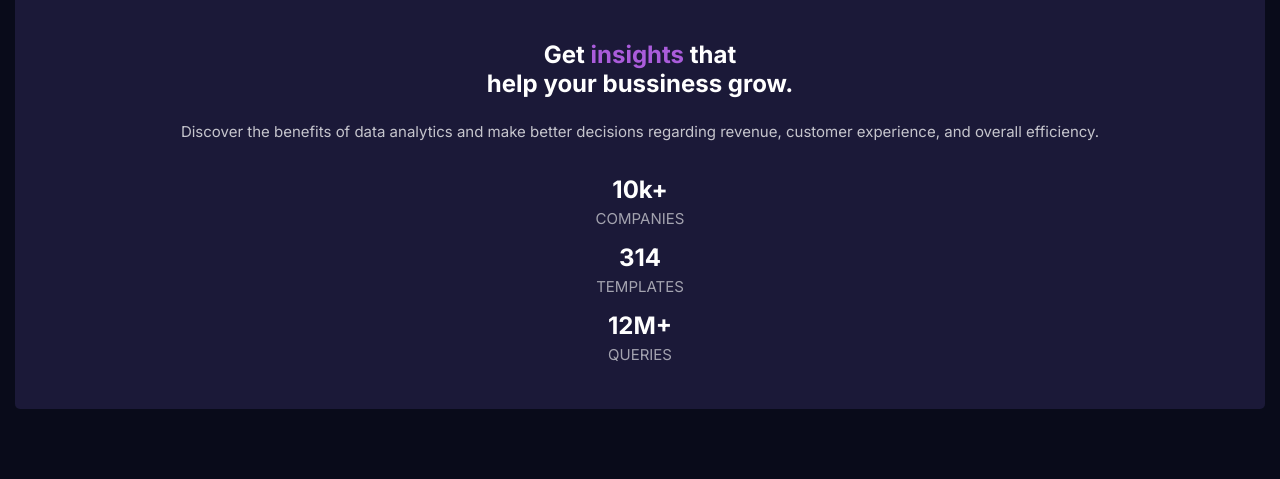
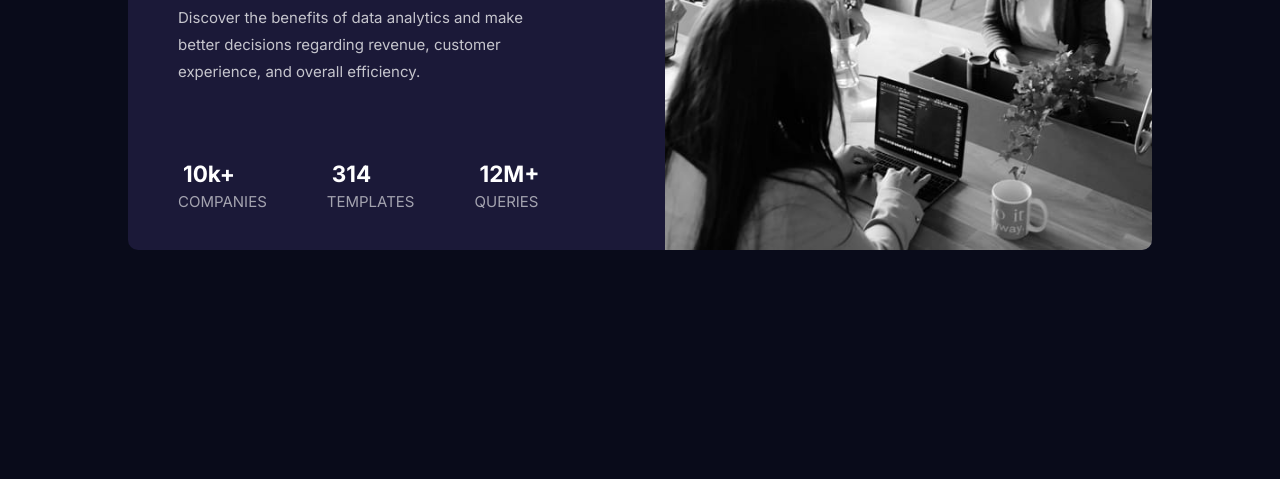
Before and after one commit to Mooenz/portfolio-frontendmentor, a plain HTML site: page stats-preview-card-component-main/index.html in a window 1280 px wide. Shown: the part 350-829 px from the top of the page. After the commit the page ends 800 px from the top, so only its background shows below. Drawn offline with Linux system fonts and the light colour scheme.

Commit message:
Upload desktop view

```diff
--- a/stats-preview-card-component-main/css/style.css
+++ b/stats-preview-card-component-main/css/style.css
@@ -7,20 +7,35 @@
   --main-color-font-stats: hsla(0, 0%, 100%, 0.6);
   --main-font-family-body: 'Inter', sans-serif;
   --main-img-mobile: url(./images/image-header-mobile.jpg);
+  --main-img-desktop: url(./images/image-header-desktop.jpg);
 }
 
+* {
+  margin: 0;
+  padding: 0;
+  border:0;
+}
+
+html {
+  height: 100vh;
+}
+
+
 body {
-  margin: 70px 15px;
   background-color: var(--main-bg-color);
   font-family: var(--main-font-family-body);
+  font-size: 15px;
+  height: 100%;
 }
 
-figure {
-  margin: 0;
+main {
+  height: 100%;
+  display: flex;
+  padding: 70px 15px;
 }
 
 .img {
-  background-image: var(--main-img-mobile);
+  background:var(--main-img-mobile);
   background-size: cover;
   background-repeat:no-repeat;
   width: 100%;
@@ -28,12 +43,7 @@ figure {
 }
 
 .borde-radius-top {
-  -webkit-border-top-left-radius: 5px;
-  -webkit-border-top-right-radius: 5px;
-  -moz-border-radius-topleft: 5px;
-  -moz-border-radius-topright: 5px;
-  border-top-left-radius: 5px;
-  border-top-right-radius: 5px;
+  border-radius: 10px 10px 0px 0px;
 }
 
 .overlay {
@@ -43,34 +53,23 @@ figure {
   z-index: 1;
   height: 270px;
 }
-.container {
-  width: 100%;
-  height: 100vh;
-}
+
 .main-section {
-  -webkit-border-bottom-right-radius: 5px;
-  -webkit-border-bottom-left-radius: 5px;
-  -moz-border-radius-bottomright: 5px;
-  -moz-border-radius-bottomleft: 5px;
-  border-bottom-right-radius: 5px;
-  border-bottom-left-radius: 5px;
+  border-radius: 0px 0px 10px 10px;
   background-color: var(--main-bg-card-color);
-  height: 100%;
+
 }
 
 .container-main {
   padding: 30px;
-
 }
 
 .container-body {
   margin: 20px 0;
-
 }
 
 .container-body p {
   color: var(--main-color-font-paragraph);
-  font-size: 15px;
   font-weight: 400;
   text-align: center;
   line-height: 180%;
@@ -78,13 +77,18 @@ figure {
 
 .container-body  h1 {
   text-align: center;
+  font-size: 26px;
+  margin: 0 0 20px 0;
 }
 
 h1, h2 {
   font-weight: 700;
   color: var(--main-color-font-heading);
 }
-.accent {color: var(--main-bg-accent-color);}
+
+.accent {
+  color: var(--main-bg-accent-color);
+}
 
 .container-stats {
   margin: 30px 0px 10px 0px;
@@ -103,5 +107,86 @@ h1, h2 {
 }
 
 .stat {
-  margin: 15px;
+  margin: 20px 0;
 }
+
+@media (min-width:550px) {
+  .container-stats {
+    display: flex;
+    justify-content: center;
+  }
+
+  .main-section {
+    width: 80%;
+    margin: auto;
+  }
+
+  .stat {
+    margin: 20px;
+  }
+}
+
+@media (min-width:700px) {
+  main {
+    padding: 0;
+  }
+  .img {
+    background-image: var(--main-img-desktop);
+    height: 400px;
+  }
+  .overlay {
+    margin: -400px 0 0 0;
+    height: 400px;
+  }
+
+  .main-section {
+    width: 540px;
+    margin: auto;
+  }
+}
+
+@media (min-width:1024px) {
+  .img {
+    background-image: var(--main-img-desktop);
+    background-size: cover;
+    width: 50%;
+  }
+
+  .borde-radius-top {
+    border-radius: 0px 10px 10px 0px;
+  }
+
+  .main-section {
+    display: flex;
+    flex-direction: row-reverse;
+    align-items: center;
+    border-radius: 10px 10px 10px 10px;
+    width: 80%;
+  }
+
+  .container-main {
+    border-radius: 10px 0 0 10px;
+    width: 50%;
+    padding: 0 0 0 50px;
+  }
+
+  .container-body  h1 {
+    text-align: start;
+    font-size: 35px;
+  }
+
+  .container-body p {
+    text-align: start;
+    width: 80%;
+  }
+
+  .container-stats {
+    text-align: start;
+    justify-content: start;
+    margin-top: 70px;
+  }
+
+  .stat {
+    margin: 0 60px 0 0;
+  }
+}
--- a/stats-preview-card-component-main/index.html
+++ b/stats-preview-card-component-main/index.html
@@ -11,12 +11,11 @@
   </head>
   <body>
     <main>
-      <section class="main-section container">
+      <section class="main-section borde-radius-top">
         <div class="img borde-radius-top"></div>
-        <div class="overlay borde-radius-top"></div>
         <div class="container-main">
           <div class="container-body">
-            <h1> Get <span class="accent">insights</span> that <br> help your bussiness grow.</h1>
+            <h1> Get <span class="accent">insights</span> that help your bussiness grow.</h1>
             <p>Discover the benefits of data analytics and make better decisions regarding revenue, customer experience, and overall efficiency.</p>
           </div>
           <div class="container-stats">
@@ -35,7 +34,6 @@
           </div>
         </div>
       </section>
-
     </main>
   </body>
 </html>
```
